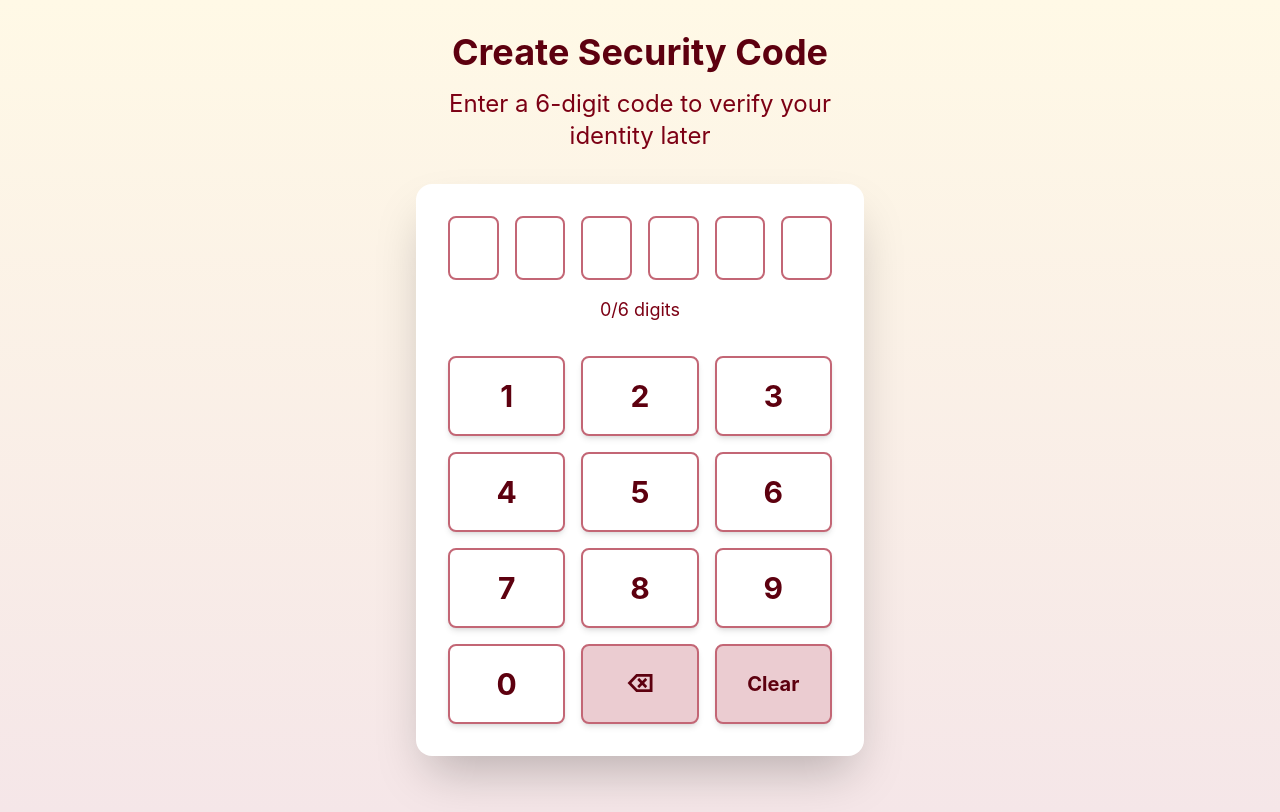
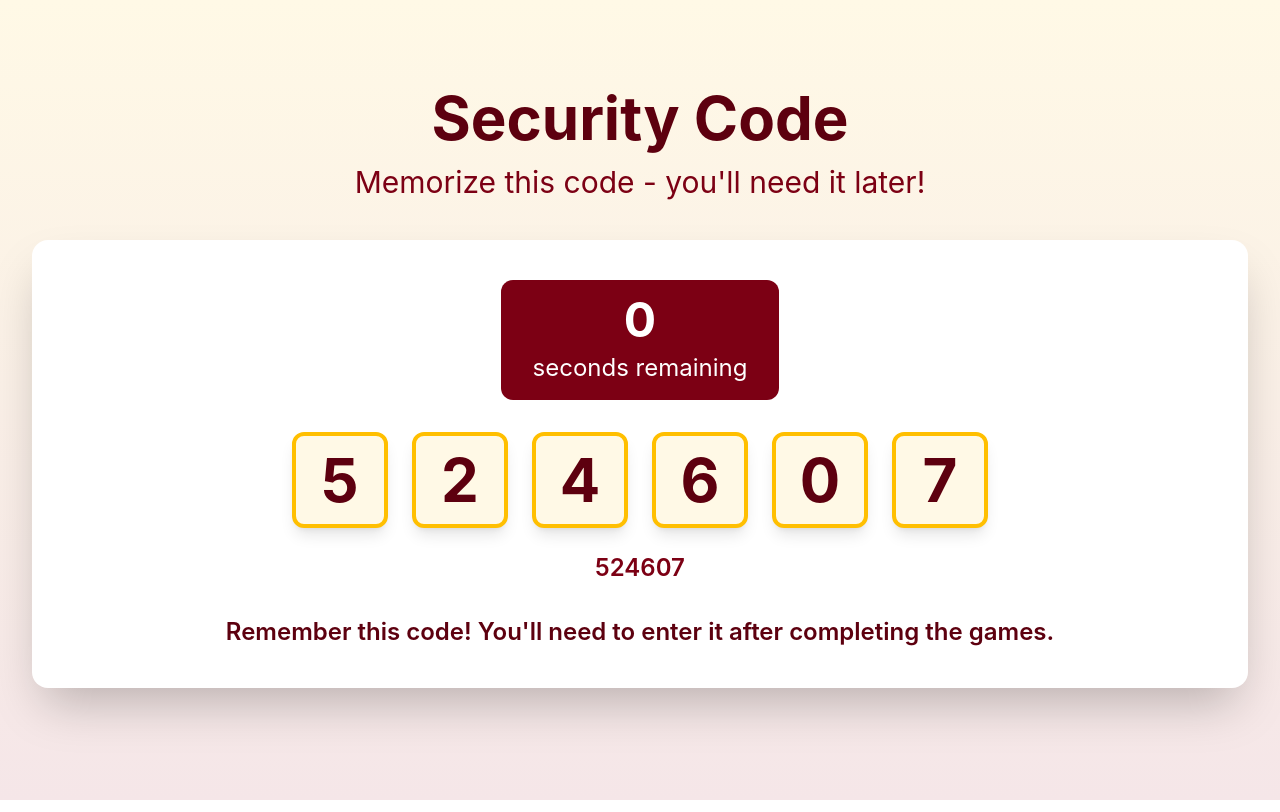
Before and after one commit to dariogeorge21/faith-recall, a Next.js app: page /security-code in a window 1280 px wide. Built offline with nearby package versions, Linux system fonts and the light colour scheme.

Commit message:
security feature

```diff
--- a/app/security-code/page.tsx
+++ b/app/security-code/page.tsx
@@ -3,84 +3,91 @@
 import { useState, useEffect } from 'react'
 import { useRouter } from 'next/navigation'
 import { useGameStore } from '@/store/gameStore'
-import NumericKeypad from '@/components/NumericKeypad'
 
 export default function SecurityCodePage() {
   const router = useRouter()
   const { setSecurityCode } = useGameStore()
-  const [code, setCode] = useState('')
+  const [generatedCode, setGeneratedCode] = useState<string>('')
+  const [countdown, setCountdown] = useState(5)
+  const [isDisplaying, setIsDisplaying] = useState(true)
 
-  const handleDigitClick = (digit: string) => {
-    if (code.length < 6) {
-      setCode(code + digit)
-    }
-  }
+  // Generate 6-digit code on mount
+  useEffect(() => {
+    // Generate random 6-digit code (000000-999999)
+    const code = Math.floor(Math.random() * 1000000)
+      .toString()
+      .padStart(6, '0')
+    setGeneratedCode(code)
+    setSecurityCode(code)
+  }, [setSecurityCode])
 
-  const handleBackspace = () => {
-    setCode(code.slice(0, -1))
-  }
+  // Countdown timer
+  useEffect(() => {
+    if (!isDisplaying || countdown <= 0) return
 
-  const handleClear = () => {
-    setCode('')
-  }
+    const timer = setInterval(() => {
+      setCountdown((prev) => {
+        if (prev <= 1) {
+          setIsDisplaying(false)
+          // Auto-navigate to game after countdown
+          setTimeout(() => {
+            router.push('/game1')
+          }, 500)
+          return 0
+        }
+        return prev - 1
+      })
+    }, 1000)
 
-  // Auto-transition when 6 digits entered
-  useEffect(() => {
-    if (code.length === 6) {
-      setSecurityCode(code)
-      // Small delay before transition
-      setTimeout(() => {
-        router.push('/game1')
-      }, 300)
-    }
-  }, [code, setSecurityCode, router])
+    return () => clearInterval(timer)
+  }, [countdown, isDisplaying, router])
 
   return (
-    <div className="min-h-screen flex flex-col items-center justify-center p-4 md:p-8">
-      <div className="w-full max-w-md">
-        <div className="text-center mb-8">
-          <h1 className="text-3xl md:text-4xl font-bold text-burgundy-700 mb-4">
-            Create Security Code
+    <div className="min-h-screen flex flex-col items-center justify-center p-8">
+      <div className="w-full" style={{ maxWidth: '1400px' }}>
+        <div className="text-center mb-10">
+          <h1 className="text-6xl font-bold text-burgundy-700 mb-4">
+            Security Code
           </h1>
-          <p className="text-xl md:text-2xl text-burgundy-600">
-            Enter a 6-digit code to verify your identity later
+          <p className="text-3xl text-burgundy-600 mb-2">
+            Memorize this code - you'll need it later!
           </p>
         </div>
 
-        <div className="bg-white rounded-2xl shadow-2xl p-6 md:p-8 mb-6">
+        <div className="bg-white rounded-2xl shadow-2xl p-10 mb-6">
+          {/* Countdown Timer */}
+          <div className="text-center mb-8">
+            <div className="inline-block px-8 py-4 bg-burgundy-600 text-white rounded-xl">
+              <div className="text-5xl font-bold mb-2">{countdown}</div>
+              <div className="text-2xl">seconds remaining</div>
+            </div>
+          </div>
+
           {/* Code Display */}
           <div className="mb-8">
-            <div className="flex justify-center gap-2 md:gap-4">
-              {[0, 1, 2, 3, 4, 5].map((index) => (
+            <div className="flex justify-center gap-6 mb-6">
+              {generatedCode.split('').map((digit, index) => (
                 <div
                   key={index}
-                  className={`
-                    w-12 h-12 md:w-16 md:h-16 border-2 rounded-lg flex items-center justify-center
-                    text-2xl md:text-3xl font-bold
-                    ${
-                      index < code.length
-                        ? 'bg-gold-500 border-gold-600 text-white'
-                        : 'bg-white border-burgundy-300 text-burgundy-300'
-                    }
-                    transition-all
-                  `}
+                  className="w-24 h-24 border-4 border-gold-500 rounded-xl flex items-center justify-center bg-gold-50 shadow-lg"
                 >
-                  {code[index] || ''}
+                  <span className="text-6xl font-bold text-burgundy-700">
+                    {digit}
+                  </span>
                 </div>
               ))}
             </div>
-            <p className="text-center mt-4 text-lg text-burgundy-600">
-              {code.length}/6 digits
+            <p className="text-center text-2xl text-burgundy-600 font-semibold">
+              {generatedCode}
             </p>
           </div>
 
-          {/* Keypad */}
-          <NumericKeypad
-            onDigitClick={handleDigitClick}
-            onBackspace={handleBackspace}
-            onClear={handleClear}
-            disabled={code.length === 6}
-          />
+          {/* Instructions */}
+          <div className="text-center">
+            <p className="text-2xl text-burgundy-700 font-semibold">
+              Remember this code! You'll need to enter it after completing the games.
+            </p>
+          </div>
         </div>
       </div>
     </div>
--- a/app/verify-code/page.tsx
+++ b/app/verify-code/page.tsx
@@ -85,26 +85,26 @@ export default function VerifyCodePage() {
 
   if (showPunishment) {
     return (
-      <div className="min-h-screen flex flex-col items-center justify-center p-4 md:p-8">
-        <div className="w-full max-w-2xl">
-          <div className="text-center mb-8">
-            <h1 className="text-4xl md:text-5xl font-bold text-burgundy-700 mb-4">
+      <div className="min-h-screen flex flex-col items-center justify-center p-8">
+        <div className="w-full" style={{ maxWidth: '1400px' }}>
+          <div className="text-center mb-10">
+            <h1 className="text-6xl font-bold text-burgundy-700 mb-4">
               Recite 5 Hail Marys to continue
             </h1>
           </div>
 
-          <div className="bg-white rounded-2xl shadow-2xl p-6 md:p-8 mb-6">
+          <div className="bg-white rounded-2xl shadow-2xl p-10 mb-6">
             <div className="space-y-4">
               {[0, 1, 2, 3, 4].map((index) => (
                 <button
                   key={index}
                   onClick={() => handleHailMaryToggle(index)}
-                  className="w-full p-4 text-left bg-white border-2 border-burgundy-300 rounded-lg hover:bg-gold-50 hover:border-gold-400 transition-all touch-manipulation"
+                  className="w-full p-6 text-left bg-white border-2 border-burgundy-300 rounded-lg hover:bg-gold-50 hover:border-gold-400 transition-all touch-manipulation"
                 >
-                  <div className="flex items-center gap-4">
+                  <div className="flex items-center gap-6">
                     <div
                       className={`
-                        w-8 h-8 rounded border-2 flex items-center justify-center text-2xl
+                        w-12 h-12 rounded border-2 flex items-center justify-center text-3xl
                         ${
                           hailMarys[index]
                             ? 'bg-gold-500 border-gold-600 text-white'
@@ -115,7 +115,7 @@ export default function VerifyCodePage() {
                     >
                       {hailMarys[index] && '✓'}
                     </div>
-                    <span className="text-xl md:text-2xl font-semibold text-burgundy-700">
+                    <span className="text-3xl font-semibold text-burgundy-700">
                       Hail Mary {index + 1}
                     </span>
                   </div>
@@ -126,7 +126,7 @@ export default function VerifyCodePage() {
             <button
               onClick={handleContinue}
               disabled={!hailMarys.every((checked) => checked)}
-              className="w-full mt-8 py-4 text-2xl font-bold bg-gold-500 text-white rounded-lg hover:bg-gold-600 disabled:opacity-50 disabled:cursor-not-allowed transition-all touch-manipulation"
+              className="w-full mt-8 py-6 text-3xl font-bold bg-gold-500 text-white rounded-lg hover:bg-gold-600 disabled:opacity-50 disabled:cursor-not-allowed transition-all touch-manipulation"
             >
               Continue
             </button>
@@ -137,46 +137,45 @@ export default function VerifyCodePage() {
   }
 
   return (
-    <div className="min-h-screen flex flex-col items-center justify-center p-4 md:p-8">
-      <div className="w-full max-w-md">
-        <div className="text-center mb-8">
-          <h1 className="text-3xl md:text-4xl font-bold text-burgundy-700 mb-4">
+    <div className="min-h-screen flex flex-col items-center justify-center p-8">
+      <div className="w-full" style={{ maxWidth: '1400px' }}>
+        <div className="text-center mb-10">
+          <h1 className="text-6xl font-bold text-burgundy-700 mb-4">
             Verify Security Code
           </h1>
-          <p className="text-xl md:text-2xl text-burgundy-600">
-            Enter your security code to view results
+          <p className="text-3xl text-burgundy-600">
+            Enter the security code you memorized to view results
           </p>
         </div>
 
-        <div className="bg-white rounded-2xl shadow-2xl p-6 md:p-8 mb-6">
+        <div className="bg-white rounded-2xl shadow-2xl p-10 mb-6">
           {/* Code Display */}
           <div className="mb-8">
-            <div className="flex justify-center gap-2 md:gap-4">
+            <div className="flex justify-center gap-6 mb-6">
               {[0, 1, 2, 3, 4, 5].map((index) => (
                 <div
                   key={index}
                   className={`
-                    w-12 h-12 md:w-16 md:h-16 border-2 rounded-lg flex items-center justify-center
-                    text-2xl md:text-3xl font-bold
+                    w-24 h-24 border-4 rounded-xl flex items-center justify-center
+                    text-6xl font-bold transition-all
                     ${
                       index < code.length
-                        ? 'bg-gold-500 border-gold-600 text-white'
+                        ? 'bg-gold-500 border-gold-600 text-white shadow-lg'
                         : 'bg-white border-burgundy-300 text-burgundy-300'
                     }
-                    transition-all
                   `}
                 >
                   {code[index] || ''}
                 </div>
               ))}
             </div>
-            <p className="text-center mt-4 text-lg text-burgundy-600">
+            <p className="text-center text-2xl text-burgundy-600 font-semibold">
               {code.length}/6 digits
             </p>
           </div>
 
           {error && (
-            <div className="mb-4 p-4 bg-red-100 border-2 border-red-400 rounded-lg text-red-700 text-lg font-semibold text-center">
+            <div className="mb-6 p-6 bg-red-100 border-2 border-red-400 rounded-lg text-red-700 text-2xl font-semibold text-center">
               {error}
             </div>
           )}
@@ -190,7 +189,7 @@ export default function VerifyCodePage() {
 
           <button
             onClick={handleForgotCode}
-            className="w-full mt-6 py-3 text-lg font-semibold text-burgundy-600 hover:text-burgundy-700 underline touch-manipulation"
+            className="w-full mt-8 py-4 text-2xl font-semibold text-burgundy-600 hover:text-burgundy-700 underline touch-manipulation"
           >
             Forgot Code?
           </button>
--- a/components/NumericKeypad.tsx
+++ b/components/NumericKeypad.tsx
@@ -16,14 +16,14 @@ export default function NumericKeypad({
   const digits = ['1', '2', '3', '4', '5', '6', '7', '8', '9', '0']
 
   return (
-    <div className="w-full max-w-md mx-auto">
-      <div className="grid grid-cols-3 gap-4">
+    <div className="w-full max-w-2xl mx-auto">
+      <div className="grid grid-cols-3 gap-6">
         {digits.map((digit) => (
           <button
             key={digit}
             onClick={() => onDigitClick(digit)}
             disabled={disabled}
-            className="h-16 md:h-20 text-2xl md:text-3xl font-bold bg-white text-burgundy-700 border-2 border-burgundy-300 rounded-lg shadow-md hover:bg-gold-50 hover:border-gold-400 active:scale-95 transition-all disabled:opacity-50 disabled:cursor-not-allowed touch-manipulation"
+            className="h-24 text-4xl font-bold bg-white text-burgundy-700 border-2 border-burgundy-300 rounded-lg shadow-md hover:bg-gold-50 hover:border-gold-400 active:scale-95 transition-all disabled:opacity-50 disabled:cursor-not-allowed touch-manipulation"
           >
             {digit}
           </button>
@@ -31,7 +31,7 @@ export default function NumericKeypad({
         <button
           onClick={onBackspace}
           disabled={disabled}
-          className="h-16 md:h-20 text-xl md:text-2xl font-bold bg-burgundy-100 text-burgundy-700 border-2 border-burgundy-300 rounded-lg shadow-md hover:bg-burgundy-200 active:scale-95 transition-all disabled:opacity-50 disabled:cursor-not-allowed touch-manipulation"
+          className="h-24 text-3xl font-bold bg-burgundy-100 text-burgundy-700 border-2 border-burgundy-300 rounded-lg shadow-md hover:bg-burgundy-200 active:scale-95 transition-all disabled:opacity-50 disabled:cursor-not-allowed touch-manipulation"
         >
           ⌫
         </button>
@@ -39,7 +39,7 @@ export default function NumericKeypad({
           <button
             onClick={onClear}
             disabled={disabled}
-            className="h-16 md:h-20 text-lg md:text-xl font-bold bg-burgundy-100 text-burgundy-700 border-2 border-burgundy-300 rounded-lg shadow-md hover:bg-burgundy-200 active:scale-95 transition-all disabled:opacity-50 disabled:cursor-not-allowed touch-manipulation"
+            className="h-24 text-2xl font-bold bg-burgundy-100 text-burgundy-700 border-2 border-burgundy-300 rounded-lg shadow-md hover:bg-burgundy-200 active:scale-95 transition-all disabled:opacity-50 disabled:cursor-not-allowed touch-manipulation"
           >
             Clear
           </button>
```
